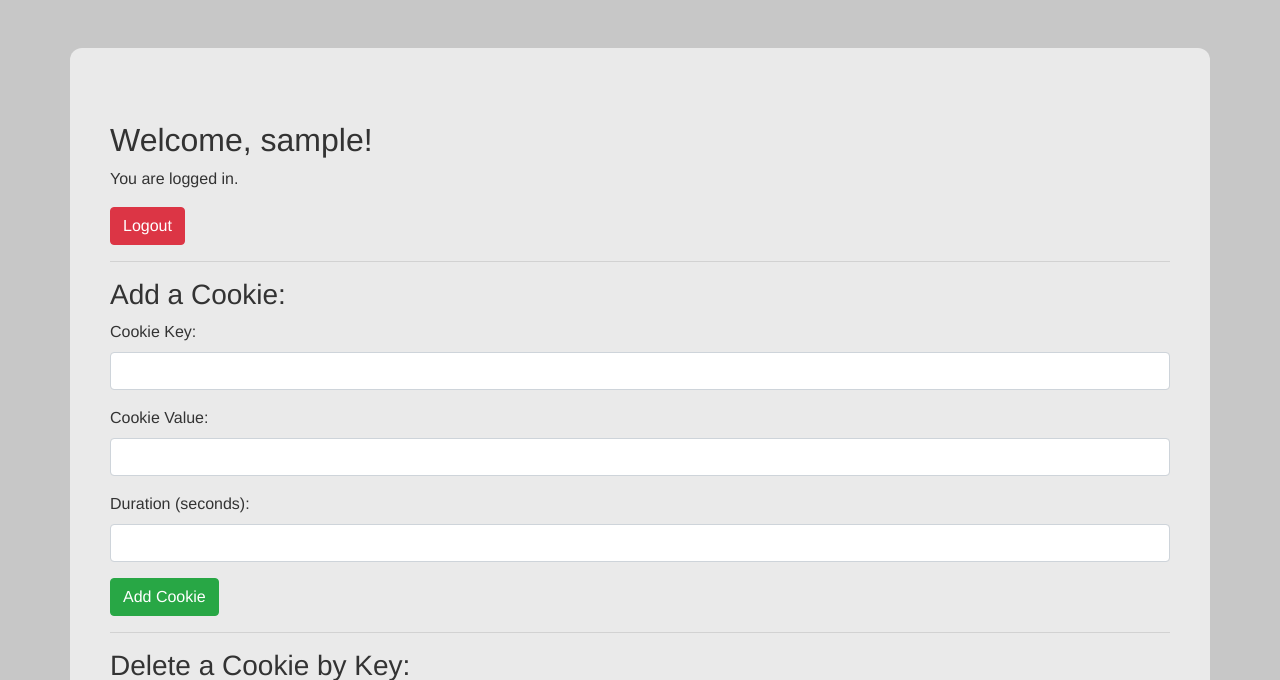
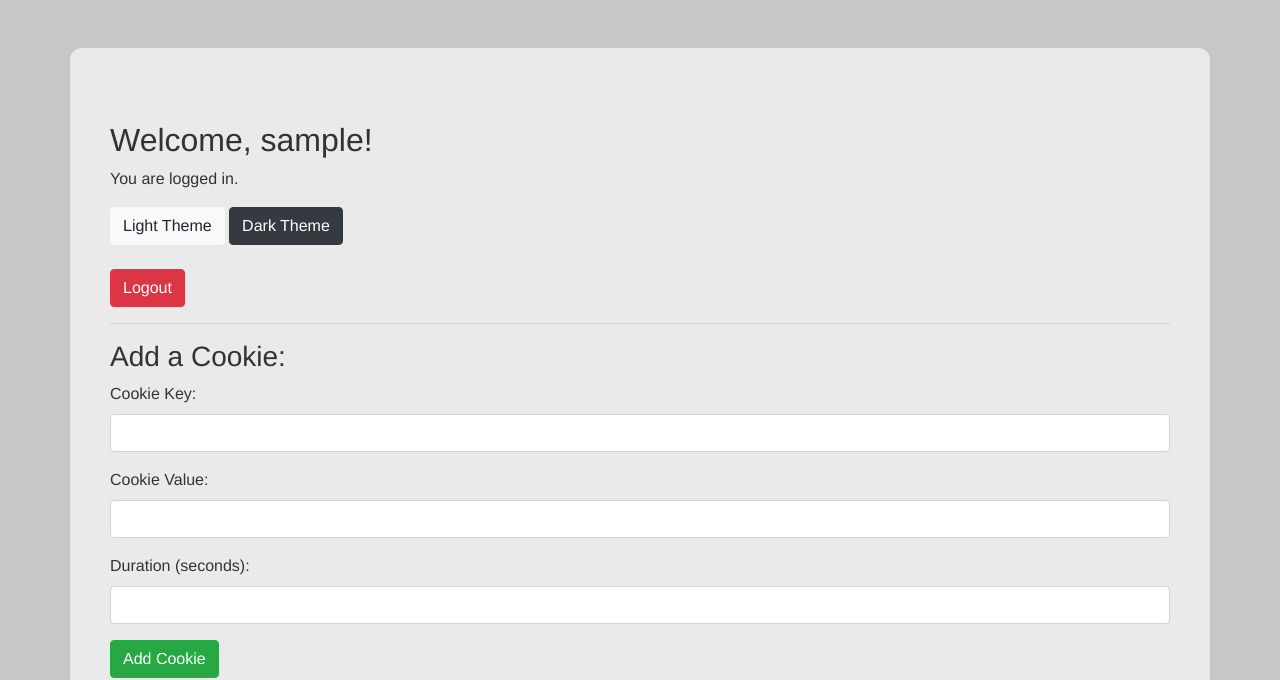
Before and after one commit to 1vanytska/flask-app-lab, a Flask app: page /user/profile in a window 1280 px wide. Shown: the part 56-736 px from the top of the page. Run offline with Flask 3, Linux system fonts and the light colour scheme; the visitor is signed in with stand-in values (Sample User, id 1); some libraries are stand-ins or nearby versions.

Commit message:
Task 3.7 - Add theme

```diff
--- /dev/null
+++ b/app/static/css/light.css
@@ -0,0 +1,16 @@
+.body {
+    background-color: #c7c7c7;
+    color: #333;
+}
+.navbar {
+    background-color: #f8f9fa;
+}
+.navbar a.nav-link, .navbar-brand {
+    color: #000;
+}
+.navbar a.nav-link:hover {
+    color: #555;
+}
+.content-wrapper {
+    background-color: #eaeaea;
+}
--- a/app/templates/base.html
+++ b/app/templates/base.html
@@ -6,6 +6,11 @@
     <meta name="viewport" content="width=device-width, initial-scale=1, shrink-to-fit=no">
     <title>{% block title %}{% endblock %} - FlaskApp</title>
     <link rel="stylesheet" href="{{ url_for('static', filename='css/style.css') }}">
+    {% if theme == 'dark' %}
+        <link rel="stylesheet" href="{{ url_for('static', filename='css/dark.css') }}">
+    {% elif theme == 'light' %}
+        <link rel="stylesheet" href="{{ url_for('static', filename='css/light.css') }}">
+    {% endif %}
     <link rel="stylesheet" href="https://stackpath.bootstrapcdn.com/bootstrap/4.5.2/css/bootstrap.min.css">
 </head>
 
--- a/app/users/templates/users/profile.html
+++ b/app/users/templates/users/profile.html
@@ -17,6 +17,11 @@
     {% endwith %}
     <h2>Welcome, {{ username }}!</h2>
     <p>You are logged in.</p>
+    <div class="theme-buttons">
+        <a href="{{ url_for('users.set_theme', theme='light') }}" class="btn btn-light">Light Theme</a>
+        <a href="{{ url_for('users.set_theme', theme='dark') }}" class="btn btn-dark">Dark Theme</a>
+    </div>
+    <br>
     <a href="{{ url_for('users.logout') }}" class="btn btn-danger">Logout</a>
 
     <hr>
--- a/app/users/views.py
+++ b/app/users/views.py
@@ -10,7 +10,8 @@ def get_profile():
     if "username" in session:
         username_value = session["username"]
         cookies = request.cookies
-        return render_template("profile.html", cookies=cookies, username=username_value)
+        theme = request.cookies.get('theme', 'light')
+        return render_template("profile.html", cookies=cookies, username=username_value, theme=theme)
     flash("You need to log in to access this page.", "danger")
     return redirect(url_for("users.login"))
 
@@ -42,6 +43,15 @@ def profile_delete_all_cookies():
         response.delete_cookie(key)
     flash("All cookies deleted successfully!", "danger")
     return response
+
+@user_bp.route('/set_theme/<theme>')
+def set_theme(theme):
+    if theme in ['light', 'dark']:
+        response = make_response(redirect(url_for('users.get_profile')))
+        response.set_cookie('theme', theme, max_age=60 * 60 * 24 * 30)  # 30 days
+        return response
+    flash("Invalid theme selected.", "danger")
+    return redirect(url_for('users.get_profile'))
 
 
 @user_bp.route("/login", methods=['GET', 'POST'])
```
Also changed, not shown: app/static/css/dark.css (added, +20 -0 lines).
